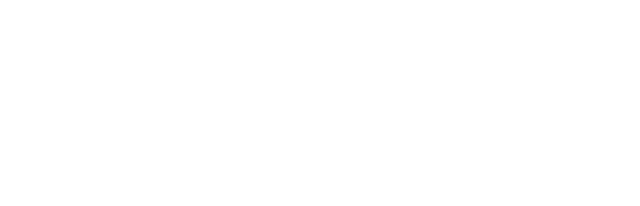
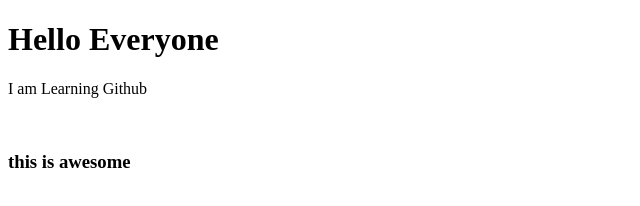
Before and after one commit to Sumayea104/my-second-repo, a plain HTML site: page index.html in a window 1280 px wide. Shown: the whole page, without its empty margins (0-640 px from the left). Drawn offline with Linux system fonts and the light colour scheme.

Commit message:
added Header

```diff
--- a/index.html
+++ b/index.html
@@ -5,6 +5,10 @@
     <meta http-equiv="X-UA-Compatible" content="IE=edge">
     <meta name="viewport" content="width=device-width, initial-scale=1.0">
     <title>My second Github REPO</title>
+    <H1>Hello Everyone</H1>
+    <p>I am Learning Github</p>
+    <br/>
+    <h3>this is awesome</h3>
 </head>
 <body>
 
```
